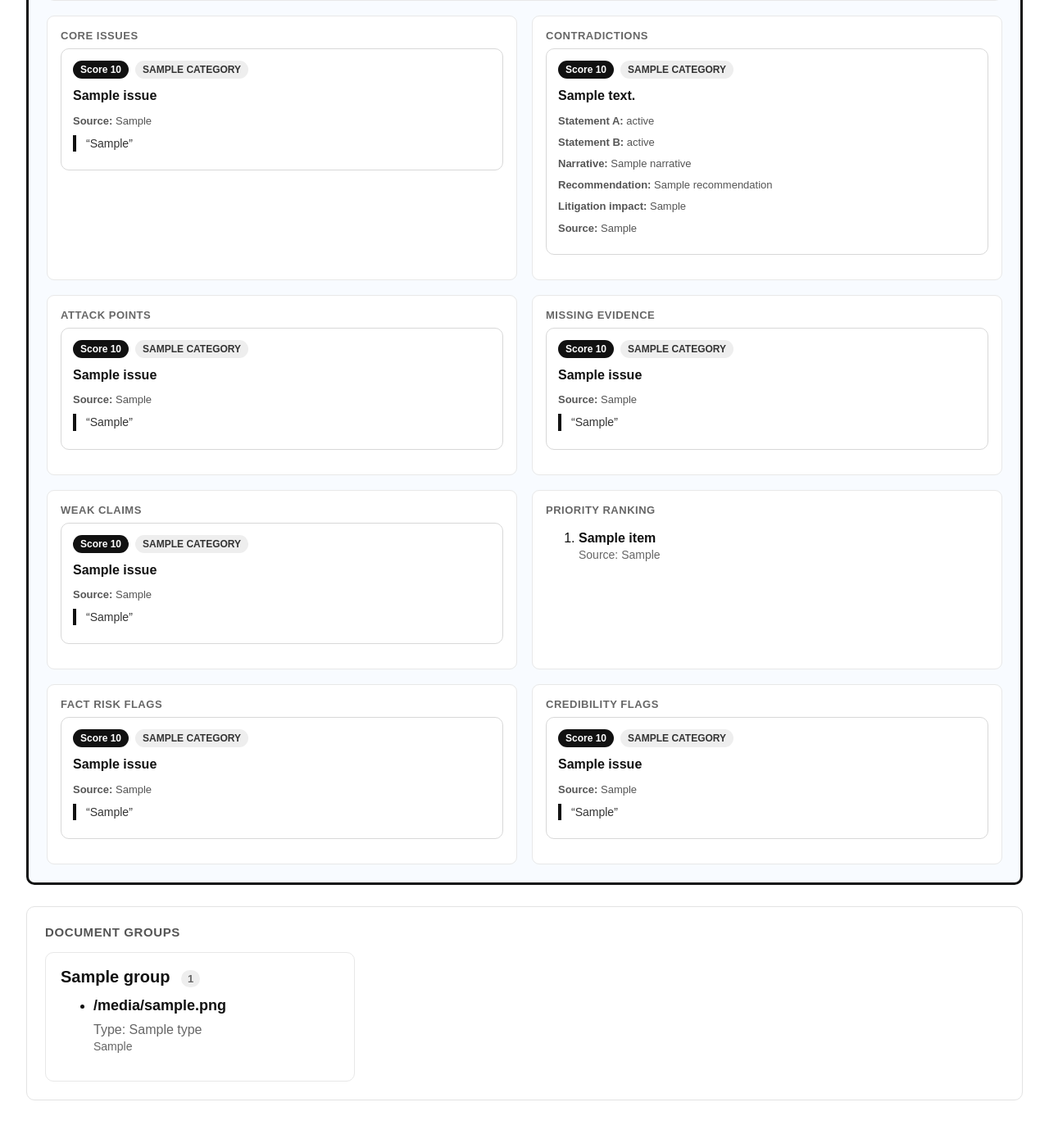
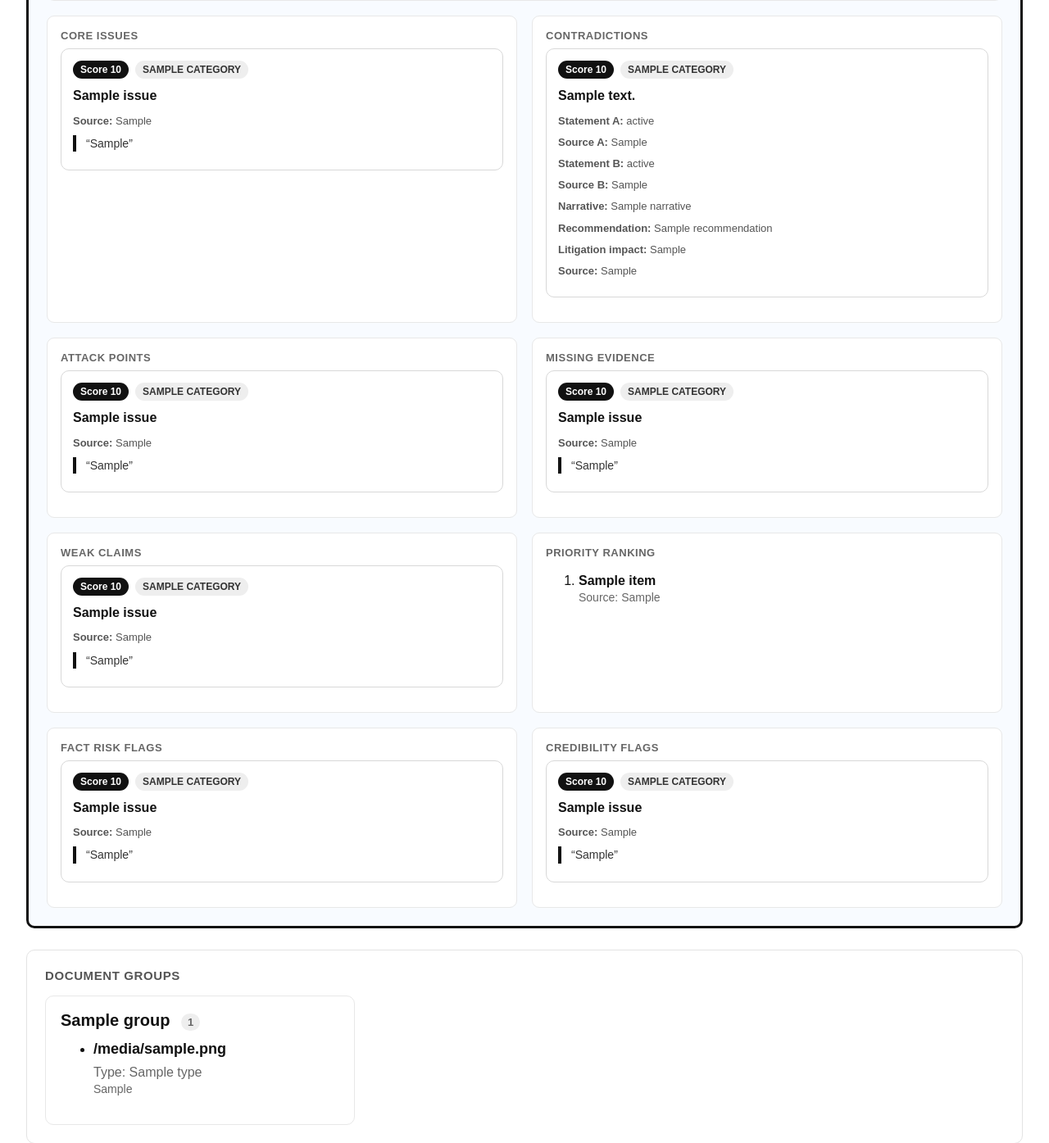
Before and after one commit to nhpcorp35/legal-ai, a Flask app: template templates/matter.html in a window 1280 px wide. Shown: the part 1371-2766 px from the top of the page at 82% size. Before the commit the page ends 2714 px from the top, so only its background shows below. Run offline with Flask 3, Linux system fonts and the light colour scheme; the template is opened without the code that fills it: most values are stand-ins (such as "Sample title", 1, 10 or a date in 2020).

Commit message:
Display contradiction source traceability

```diff
--- a/templates/matter.html
+++ b/templates/matter.html
@@ -573,9 +573,21 @@
                                     </div>
                                 {% endif %}
 
+                                {% if item.source_a %}
+                                    <div class="trace-meta">
+                                        <strong>Source A:</strong> {{ item.source_a }}
+                                    </div>
+                                {% endif %}
+
                                 {% if item.statement_b %}
                                     <div class="trace-meta">
                                         <strong>Statement B:</strong> {{ item.statement_b }}
+                                    </div>
+                                {% endif %}
+
+                                {% if item.source_b %}
+                                    <div class="trace-meta">
+                                        <strong>Source B:</strong> {{ item.source_b }}
                                     </div>
                                 {% endif %}
 
```
